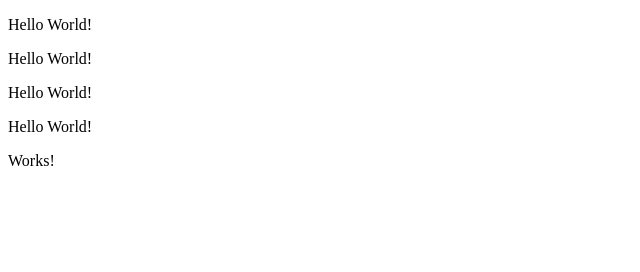
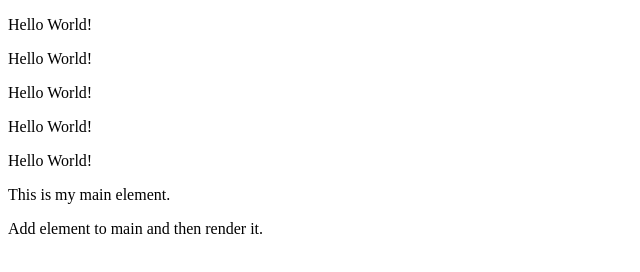
Before and after one commit to fossabot/frontendjs, a plain HTML site: page index.html in a window 1280 px wide. Shown: the whole page, without its empty margins (0-640 px from the left). Drawn offline with Linux system fonts and the light colour scheme.

Commit message:
Class methods => class prototype methods.

```diff
--- a/class.js
+++ b/class.js
@@ -1,15 +1,19 @@
+// OPTION A
 class Element {
   // The constructor creates and saves the node for other functions.
   constructor(array){
     this.node = create(array);
   }
+}
+
 // "r" stands for render. When using myElement.r(); the node will be added to the body element as default.
 // You can also choose a different node. myElement.r( otherNodeVar );
-  r(node = document.body){
+Element.prototype.r = function(node = document.body){
   node.appendChild( this.node );
 }
+
 // Add nodes to the parent node (this.node).
-  add(array){
+Element.prototype.add = function(array){
   // Create a node and store it as "nodes"
   let nodes = create(array);
   // If nodes (single) is of type object, add it to the parent node.
@@ -17,4 +21,3 @@ class Element {
   // If nodes (multi) is of type array, loop the array of nodes into the parent node.
   if( nodes instanceof Array ) nodes.forEach(function(node){ this.node.appendChild(node); });
 }
-}
--- a/frontend.js
+++ b/frontend.js
@@ -72,22 +72,3 @@ function create(array){
       return node;
   }
 }
-
-// Examples
-document.body.appendChild(create(["p", "Hello World!"]));
-// <p>Hello World!</p>
-document.body.appendChild(create(["p", ["span","Hello World!"]]));
-// <p><span>Hello World!</span></p>
-document.body.appendChild(create(["p", ["span","Hello "], ["span","World!"]]));
-// <p><span>Hello </span><span>World!</span></p>
-
-
-// Not working, line 63 needs an upgrade. -> document.body.appendChild(create(["p", [ ["span","Hello "], ["span","World!"] ]]));
-
-create([["span","Hello "], ["span","World!"]]).forEach(function(node){
-  document.body.appendChild(node);
-});
-
-var header = new Element(["header"]);
-header.r();
-header.add(["p","Works!"]);
--- a/index.html
+++ b/index.html
@@ -5,7 +5,11 @@
     <title></title>
   </head>
   <body>
+    <!-- Load the class.js before frontend.js -->
     <script type="text/javascript" src="class.js"></script>
+    <!-- Load frontend.js before your custom javascript file -->
     <script type="text/javascript" src="frontend.js"></script>
+    <!-- Load your javascript file -->
+    <script type="text/javascript" src="index.js"></script>
   </body>
 </html>
--- /dev/null
+++ b/index.js
@@ -0,0 +1,20 @@
+// Examples
+document.body.appendChild(create(["p", "Hello World!"]));
+// <p>Hello World!</p>
+document.body.appendChild(create(["p", ["span","Hello World!"]]));
+// <p><span>Hello World!</span></p>
+document.body.appendChild(create(["p", ["span","Hello "], ["span","World!"]]));
+// <p><span>Hello </span><span>World!</span></p>
+
+create([["span","Hello "], ["span","World!"]]).forEach(function(node){
+  document.body.appendChild(node);
+});
+
+var header = new Element(["header"]);
+header.r();
+header.add(["p","Hello World!"]);
+
+var main = new Element(["main"]);
+main.add(["p", "This is my main element."]);
+main.add(["p", "Add element to main and then render it."]);
+main.r();
```
Lines whose indentation alone changed are shown as unchanged.
